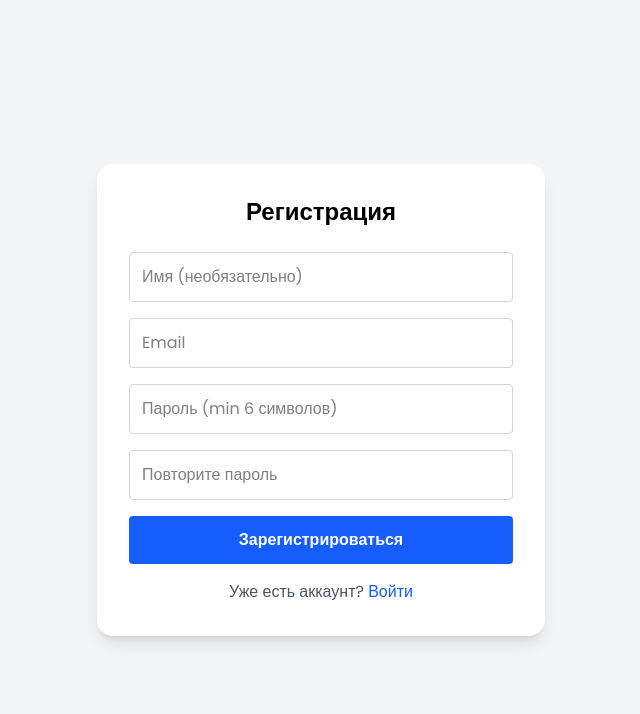
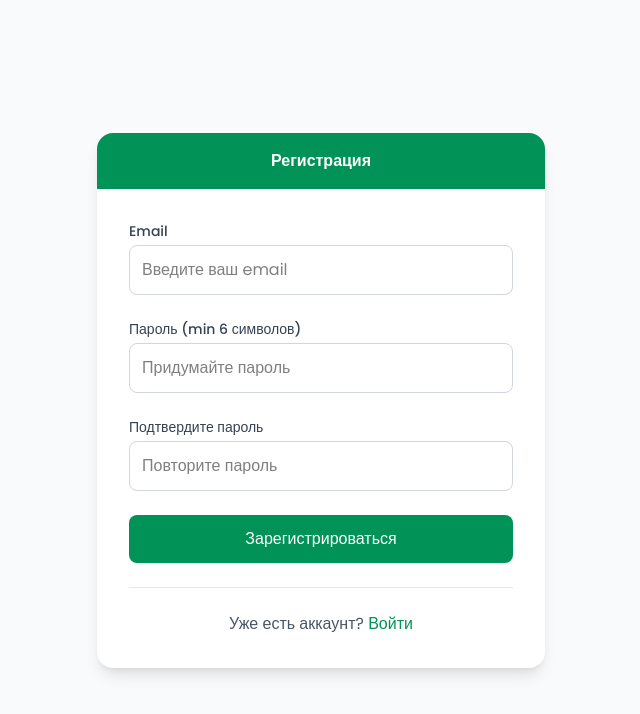
Before and after one commit to magomed-coder/realtyhub, a React (Vite) app: page /signup in a window 1280 px wide. Shown: the top 714 px of the page, without its empty margins (319-959 px from the left). Built offline with nearby package versions, Linux system fonts and the light colour scheme; no server answers.

Commit message:
- редизайн страниц

```diff
--- /dev/null
+++ b/src/components/ui/Button.tsx
@@ -0,0 +1,67 @@
+// components/ui/Button.tsx
+import React from "react";
+
+interface ButtonProps extends React.ButtonHTMLAttributes<HTMLButtonElement> {
+  variant?: "primary" | "secondary" | "danger";
+  isLoading?: boolean;
+  icon?: React.ReactNode;
+  fullWidth?: boolean;
+}
+
+export const Button: React.FC<ButtonProps> = ({
+  variant = "primary",
+  isLoading = false,
+  icon,
+  fullWidth = false,
+  children,
+  className = "",
+  ...props
+}) => {
+  const baseClasses =
+    "py-3 font-medium rounded-lg transition-colors flex items-center justify-center";
+
+  const variantClasses = {
+    primary: "bg-[#009257] text-white hover:bg-[#007a46]",
+    secondary: "bg-gray-200 text-gray-700 hover:bg-gray-300",
+    danger: "bg-red-500 text-white hover:bg-red-600",
+  };
+
+  return (
+    <button
+      {...props}
+      className={`
+        ${baseClasses}
+        ${variantClasses[variant]}
+        ${fullWidth ? "w-full" : ""}
+        ${isLoading ? "opacity-70 cursor-not-allowed" : ""}
+        ${className}
+      `}
+      disabled={isLoading || props.disabled}
+    >
+      {isLoading && (
+        <svg
+          className="animate-spin -ml-1 mr-2 h-4 w-4 text-current"
+          xmlns="http://www.w3.org/2000/svg"
+          fill="none"
+          viewBox="0 0 24 24"
+        >
+          <circle
+            className="opacity-25"
+            cx="12"
+            cy="12"
+            r="10"
+            stroke="currentColor"
+            strokeWidth="4"
+          ></circle>
+          <path
+            className="opacity-75"
+            fill="currentColor"
+            d="M4 12a8 8 0 018-8V0C5.373 0 0 5.373 0 12h4zm2 5.291A7.962 7.962 0 014 12H0c0 3.042 1.135 5.824 3 7.938l3-2.647z"
+          ></path>
+        </svg>
+      )}
+      {!isLoading && icon && <span className="mr-2">{icon}</span>}
+      {children}
+    </button>
+  );
+};
--- /dev/null
+++ b/src/components/ui/Input.tsx
@@ -0,0 +1,46 @@
+// components/ui/Input.tsx
+import React from "react";
+
+interface InputProps extends React.InputHTMLAttributes<HTMLInputElement> {
+  label?: string;
+  icon?: React.ReactNode;
+  error?: boolean;
+}
+
+export const Input: React.FC<InputProps> = ({
+  label,
+  icon,
+  error,
+  className = "",
+  ...props
+}) => {
+  return (
+    <div className="w-full">
+      {label && (
+        <label
+          htmlFor={props.id}
+          className="block text-sm font-medium text-gray-700 mb-1"
+        >
+          {label}
+        </label>
+      )}
+      <div className="relative">
+        {icon && (
+          <div className="absolute left-3 top-1/2 transform -translate-y-1/2 text-gray-400">
+            {icon}
+          </div>
+        )}
+        <input
+          {...props}
+          className={`
+            w-full p-3 border ${
+              error ? "border-red-500" : "border-gray-300"
+            } rounded-lg focus:outline-none focus:ring-2 focus:ring-[#009257] focus:border-transparent
+            ${icon ? "pl-10" : ""}
+            ${className}
+          `}
+        />
+      </div>
+    </div>
+  );
+};
--- a/src/pages/Login.tsx
+++ b/src/pages/Login.tsx
@@ -2,6 +2,9 @@
 import React, { useState, type FormEvent } from "react";
 import { useNavigate, useLocation, Link } from "react-router-dom";
 import { useAuthStore } from "../context/authStore";
+import { Input } from "../components/ui/Input";
+import { Button } from "../components/ui/Button";
+// import { EnvelopeIcon, LockClosedIcon } from "@heroicons/react/24/outline";
 
 const Login: React.FC = () => {
   const login = useAuthStore((state) => state.login);
@@ -22,9 +25,6 @@ const Login: React.FC = () => {
     e.preventDefault();
     setFormError(null);
 
-    setFormError(null);
-    setFormError(null); // сбрасываем прошлую локальную ошибку
-
     if (!username || !password) {
       setFormError("Введите email и пароль");
       return;
@@ -32,59 +32,75 @@ const Login: React.FC = () => {
 
     try {
       await login(username, password);
-      // После успешного login Zustand обновил currentUser и token.
       navigate(fromPath, { replace: true });
-    } catch (err: any) {
+    } catch (err: unknown) {
       console.error("Ошибка входа:", err);
-      // Сообщение ошибки уже в store.error
-      // Локальная formError нужна лишь для валидации на клиенте
     }
   };
 
   return (
-    <div className="min-h-screen flex items-center justify-center bg-gray-100">
-      <div className="max-w-md w-full bg-white p-8 rounded-2xl shadow-lg">
-        <h2 className="text-2xl font-semibold text-center mb-6">Вход</h2>
+    <div className="min-h-screen flex items-center justify-center bg-gray-50 p-4">
+      <div className="w-full max-w-md bg-white rounded-2xl shadow-lg overflow-hidden">
+        <div className="bg-[#009257] py-4">
+          <h2 className="font-semibold text-center text-white">
+            Вход в систему
+          </h2>
+        </div>
 
-        {/* Отображаем сначала formError (локальную), а потом error из store */}
+        <div className="p-8">
           {(formError || error) && (
-          <div className="mb-4 text-red-600 text-sm">{formError || error}</div>
+            <div className="mb-4 p-3 bg-red-50 text-red-600 text-sm rounded-lg border border-red-100">
+              {formError || error}
+            </div>
           )}
 
-        <form onSubmit={handleSubmit} className="space-y-4">
-          <input
+          <form onSubmit={handleSubmit} className="space-y-6">
+            <Input
+              id="username"
+              label="Email"
               type="email"
-            placeholder="username"
+              placeholder="Введите ваш email"
               value={username}
               onChange={(e) => setUsername(e.target.value)}
               required
-            className="w-full p-3 border border-gray-300 rounded focus:outline-none focus:ring-2 focus:ring-blue-500"
+              // icon={<EnvelopeIcon className="h-5 w-5" />}
+              error={!!(formError || error)}
             />
 
-          <input
+            <Input
+              id="password"
+              label="Пароль"
               type="password"
-            placeholder="Пароль"
+              placeholder="Введите ваш пароль"
               value={password}
               onChange={(e) => setPassword(e.target.value)}
               required
-            className="w-full p-3 border border-gray-300 rounded focus:outline-none focus:ring-2 focus:ring-blue-500"
+              // icon={<LockClosedIcon className="h-5 w-5" />}
+              error={!!(formError || error)}
             />
 
-          <button
+            <Button
               type="submit"
-            disabled={isLoading}
-            className="w-full py-3 bg-blue-600 text-white font-semibold rounded hover:bg-blue-700 transition disabled:opacity-50"
+              variant="primary"
+              fullWidth
+              isLoading={isLoading}
             >
-            {isLoading ? "Входим..." : "Войти"}
-          </button>
+              Войти
+            </Button>
           </form>
 
-        <p className="mt-4 text-center text-gray-600">
+          <div className="mt-6 pt-6 border-t border-gray-200">
+            <p className="text-center text-gray-600">
               Нет аккаунта?{" "}
-          <Link to="/signup" className="text-blue-600 hover:underline">
+              <Link
+                to="/signup"
+                className="text-[#009257] font-medium hover:underline"
+              >
                 Зарегистрироваться
               </Link>
             </p>
+          </div>
+        </div>
       </div>
     </div>
   );
--- a/src/pages/SignUp.tsx
+++ b/src/pages/SignUp.tsx
@@ -2,6 +2,13 @@
 import React, { useState, type FormEvent } from "react";
 import { useNavigate, Link } from "react-router-dom";
 import { useAuthStore } from "../context/authStore";
+import { Input } from "../components/ui/Input";
+import { Button } from "../components/ui/Button";
+// import {
+//   EnvelopeIcon,
+//   LockClosedIcon,
+//   UserIcon,
+// } from "@heroicons/react/24/outline";
 
 const SignUp: React.FC = () => {
   const register = useAuthStore((state) => state.register);
@@ -20,12 +27,13 @@ const SignUp: React.FC = () => {
     e.preventDefault();
     setFormError(null);
 
-    // 1) Проверка совпадения паролей
+    // Проверка совпадения паролей
     if (password !== passwordConfirm) {
       setFormError("Пароли не совпадают");
       return;
     }
-    // 2) Проверка минимальной длины
+
+    // Проверка минимальной длины
     if (password.length < 6) {
       setFormError("Пароль должен быть не менее 6 символов");
       return;
@@ -33,74 +41,96 @@ const SignUp: React.FC = () => {
 
     try {
       await register(email, password, name || undefined);
-      // После успешной регистрации Zustand обновит currentUser и token
       navigate("/dashboard");
-    } catch (err: any) {
+    } catch (err: unknown) {
       console.error("Ошибка регистрации:", err);
-      // error из store автоматически выставится
     }
   };
 
   return (
-    <div className="min-h-screen flex items-center justify-center bg-gray-100">
-      <div className="max-w-md w-full bg-white p-8 rounded-2xl shadow-lg">
-        <h2 className="text-2xl font-semibold text-center mb-6">Регистрация</h2>
+    <div className="min-h-screen flex items-center justify-center bg-gray-50 p-4">
+      <div className="w-full max-w-md bg-white rounded-2xl shadow-lg overflow-hidden">
+        {/* Зеленая верхняя полоса */}
+        <div className="bg-[#009257] py-4">
+          <h2 className="font-semibold text-center text-white">Регистрация</h2>
+        </div>
 
+        <div className="p-8">
           {(formError || error) && (
-          <div className="mb-4 text-red-600 text-sm">{formError || error}</div>
+            <div className="mb-4 p-3 bg-red-50 text-red-600 text-sm rounded-lg border border-red-100">
+              {formError || error}
+            </div>
           )}
 
-        <form onSubmit={handleSubmit} className="space-y-4">
-          <input
+          <form onSubmit={handleSubmit} className="space-y-6">
+            {/* <Input
+              id="name"
+              label="Имя (необязательно)"
               type="text"
-            placeholder="Имя (необязательно)"
+              placeholder="Ваше имя"
               value={name}
               onChange={(e) => setName(e.target.value)}
-            className="w-full p-3 border border-gray-300 rounded focus:outline-none focus:ring-2 focus:ring-blue-500"
-          />
+              // icon={<UserIcon className="h-5 w-5" />}
+            /> */}
 
-          <input
+            <Input
+              id="email"
+              label="Email"
               type="email"
-            placeholder="Email"
+              placeholder="Введите ваш email"
               value={email}
               onChange={(e) => setEmail(e.target.value)}
               required
-            className="w-full p-3 border border-gray-300 rounded focus:outline-none focus:ring-2 focus:ring-blue-500"
+              // icon={<EnvelopeIcon className="h-5 w-5" />}
+              error={!!(formError || error)}
             />
 
-          <input
+            <Input
+              id="password"
+              label="Пароль (min 6 символов)"
               type="password"
-            placeholder="Пароль (min 6 символов)"
+              placeholder="Придумайте пароль"
               value={password}
               onChange={(e) => setPassword(e.target.value)}
               required
-            className="w-full p-3 border border-gray-300 rounded focus:outline-none focus:ring-2 focus:ring-blue-500"
+              // icon={<LockClosedIcon className="h-5 w-5" />}
+              error={!!(formError || error)}
             />
 
-          <input
+            <Input
+              id="passwordConfirm"
+              label="Подтвердите пароль"
               type="password"
               placeholder="Повторите пароль"
               value={passwordConfirm}
               onChange={(e) => setPasswordConfirm(e.target.value)}
               required
-            className="w-full p-3 border border-gray-300 rounded focus:outline-none focus:ring-2 focus:ring-blue-500"
+              // icon={<LockClosedIcon className="h-5 w-5" />}
+              error={!!(formError || error)}
             />
 
-          <button
+            <Button
               type="submit"
-            disabled={isLoading}
-            className="w-full py-3 bg-blue-600 text-white font-semibold rounded hover:bg-blue-700 transition disabled:opacity-50"
+              variant="primary"
+              fullWidth
+              isLoading={isLoading}
             >
               {isLoading ? "Создаём аккаунт..." : "Зарегистрироваться"}
-          </button>
+            </Button>
           </form>
 
-        <p className="mt-4 text-center text-gray-600">
+          <div className="mt-6 pt-6 border-t border-gray-200">
+            <p className="text-center text-gray-600">
               Уже есть аккаунт?{" "}
-          <Link to="/login" className="text-blue-600 hover:underline">
+              <Link
+                to="/login"
+                className="text-[#009257] font-medium hover:underline"
+              >
                 Войти
               </Link>
             </p>
+          </div>
+        </div>
       </div>
     </div>
   );
```
Lines whose indentation alone changed are shown as unchanged.
